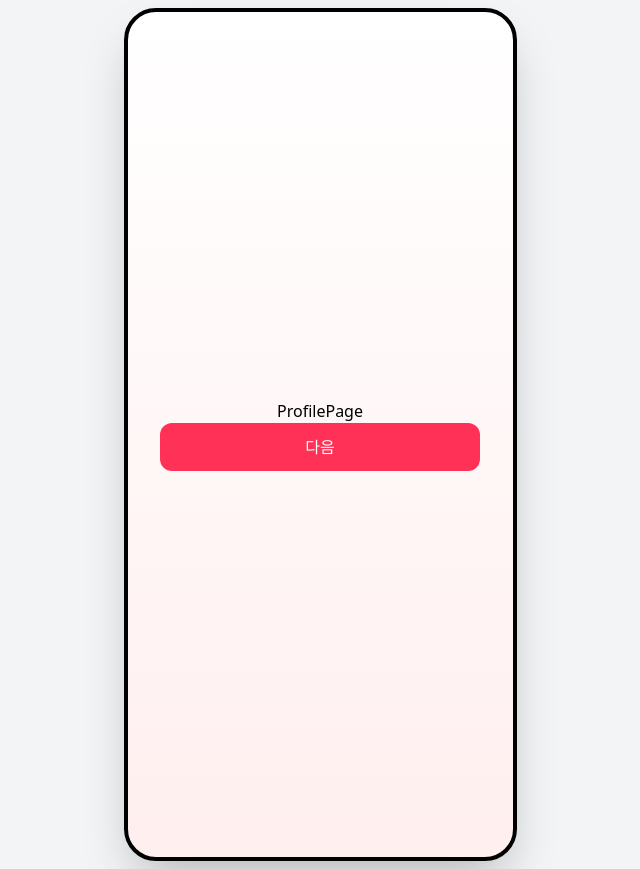
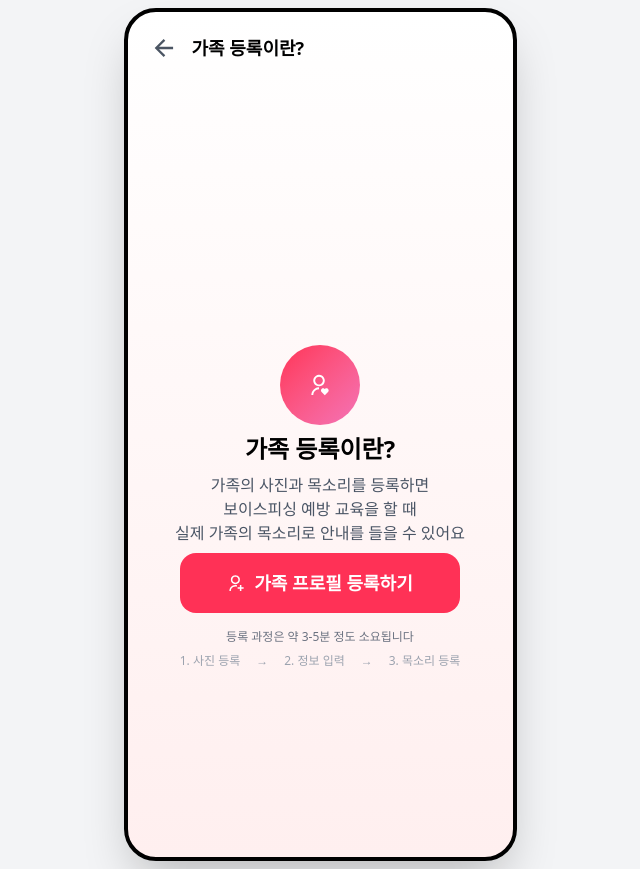
Before and after one commit to Sonjuz/frontend, a React (Vite) app: page /register in a window 1280 px wide. Shown: the whole page, without its empty margins (320-960 px from the left). Built offline with nearby package versions, Linux system fonts and the light colour scheme.

Commit message:
feat: 가족 등록 상단 안내 섹션

```diff
--- a/src/pages/register/RegisterPage.jsx
+++ b/src/pages/register/RegisterPage.jsx
@@ -1,21 +1,81 @@
 import { useNavigate } from 'react-router-dom';
-import { Button } from '../../components/Button';
 
-export default function ProfilePage() {
+const RegisterHeader = () => {
   const navigate = useNavigate();
 
-  const handleNext = () => {
-    navigate('/scenario/voice');
+  const handleBack = () => {
+    navigate('/');
   };
 
   return (
-    <div className='flex flex-col items-center justify-center h-full'>
-      <h1>ProfilePage</h1>
-      <Button
-        className='bg-sjz-red-main w-80 h-12'
-        buttonText={'다음'}
-        onClick={handleNext}
-      />
+    <div className='flex items-center p-4'>
+      <button onClick={handleBack} className='mr-2'>
+        <img
+          src='/icons/back-btn.svg'
+          alt='back'
+          className='w-10 h-10 cursor-pointer'
+        />
+      </button>
+      <div className='text-lg font-bold'>가족 등록이란?</div>
     </div>
   );
+};
+
+export default function RegisterPage() {
+  const handleRegister = () => {
+    console.log('가족 프로필 등록으로 이동');
+  };
+
+  return (
+    <>
+      <RegisterHeader />
+      <div className='flex flex-col items-center justify-center h-full'>
+        <div className='flex flex-col items-start'>
+          <div className='flex justify-center w-full items-center'>
+            <div className='w-20 h-20 rounded-full bg-gradient-to-br from-sjz-red-main to-[#F472B6] flex items-center justify-center'>
+              <img
+                src='/icons/family-detail.svg'
+                alt='family-detail'
+                className='w-6 h-6'
+              />
+            </div>
+          </div>
+          <div className='flex justify-center w-full items-center py-2 flex-col gap-y-2'>
+            <div className='text-2xl font-bold text-center'>가족 등록이란?</div>
+            <div className='text-base text-gray-600 text-center'>
+              <div>가족의 사진과 목소리를 등록하면</div>
+              <div>보이스피싱 예방 교육을 할 때</div>
+              <div>실제 가족의 목소리로 안내를 들을 수 있어요</div>
+            </div>
+          </div>
+        </div>
+        <div>
+          <button
+            onClick={handleRegister}
+            className='w-full h-[60px] bg-sjz-red-main rounded-2xl flex items-center justify-center space-x-2 text-white text-[18px] font-semibold leading-7'
+          >
+            <svg width='19' height='18' viewBox='0 0 19 18' fill='none'>
+              <path
+                d='M9.87539 11.07V12.63C9.39499 12.46 8.89457 12.375 8.37414 12.375C7.56347 12.375 6.80784 12.58 6.10725 12.99C5.42669 13.39 4.88624 13.93 4.4859 14.61C4.07556 15.31 3.87039 16.065 3.87039 16.875H2.36914C2.36914 15.785 2.64437 14.775 3.19483 13.845C3.72527 12.945 4.44087 12.23 5.34162 11.7C6.27239 11.15 7.28323 10.875 8.37414 10.875C8.88457 10.875 9.38498 10.94 9.87539 11.07ZM8.37414 10.125C7.55346 10.125 6.79783 9.92 6.10725 9.51C5.42669 9.11 4.88624 8.57 4.4859 7.89C4.07556 7.2 3.87039 6.445 3.87039 5.625C3.87039 4.805 4.07556 4.05 4.4859 3.36C4.88624 2.68 5.42669 2.14 6.10725 1.74C6.79783 1.33 7.55346 1.125 8.37414 1.125C9.19482 1.125 9.95045 1.33 10.641 1.74C11.3216 2.14 11.862 2.68 12.2624 3.36C12.6727 4.05 12.8779 4.805 12.8779 5.625C12.8779 6.445 12.6727 7.2 12.2624 7.89C11.862 8.57 11.3216 9.11 10.641 9.51C9.95045 9.92 9.19482 10.125 8.37414 10.125ZM8.37414 8.625C8.91459 8.625 9.41501 8.49 9.87539 8.22C10.3358 7.95 10.7011 7.585 10.9713 7.125C11.2415 6.665 11.3766 6.165 11.3766 5.625C11.3766 5.085 11.2415 4.585 10.9713 4.125C10.7011 3.665 10.3358 3.3 9.87539 3.03C9.41501 2.76 8.91459 2.625 8.37414 2.625C7.83369 2.625 7.33327 2.76 6.87289 3.03C6.41251 3.3 6.0472 3.665 5.77698 4.125C5.50675 4.585 5.37164 5.085 5.37164 5.625C5.37164 6.165 5.50675 6.665 5.77698 7.125C6.0472 7.585 6.41251 7.95 6.87289 8.22C7.33327 8.49 7.83369 8.625 8.37414 8.625ZM12.8779 13.125V10.875H14.3791V13.125H16.631V14.625H14.3791V16.875H12.8779V14.625H10.626V13.125H12.8779Z'
+                fill='white'
+              />
+            </svg>
+            <span>가족 프로필 등록하기</span>
+          </button>
+          <div className='mt-4'>
+            <p className='text-center text-[12px] text-[#6B7280] leading-4 mb-2'>
+              등록 과정은 약 3-5분 정도 소요됩니다
+            </p>
+            <div className='flex items-center justify-center space-x-4 text-[12px] text-[#9CA3AF] leading-4'>
+              <span>1. 사진 등록</span>
+              <span>→</span>
+              <span>2. 정보 입력</span>
+              <span>→</span>
+              <span>3. 목소리 등록</span>
+            </div>
+          </div>
+        </div>
+      </div>
+    </>
+  );
 }
```
Also changed, not shown: public/icons/family-detail.svg (added).
